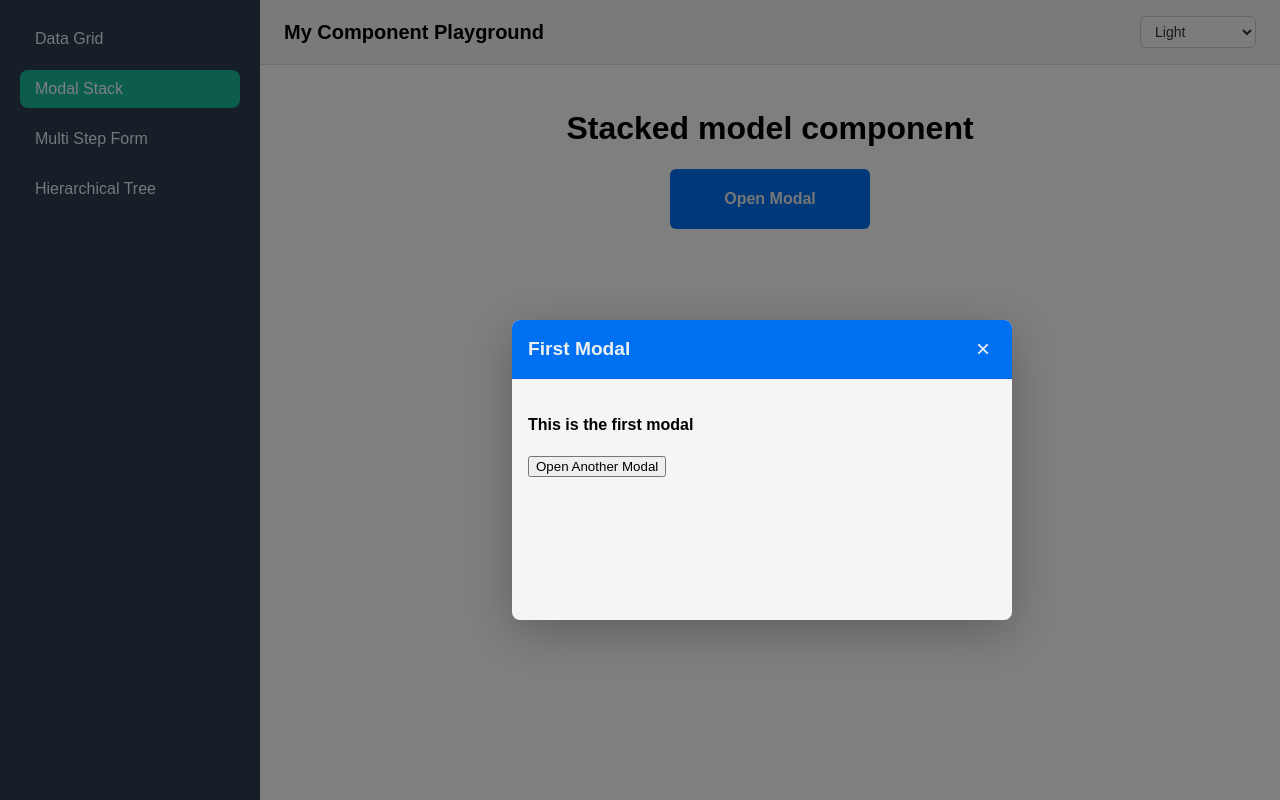
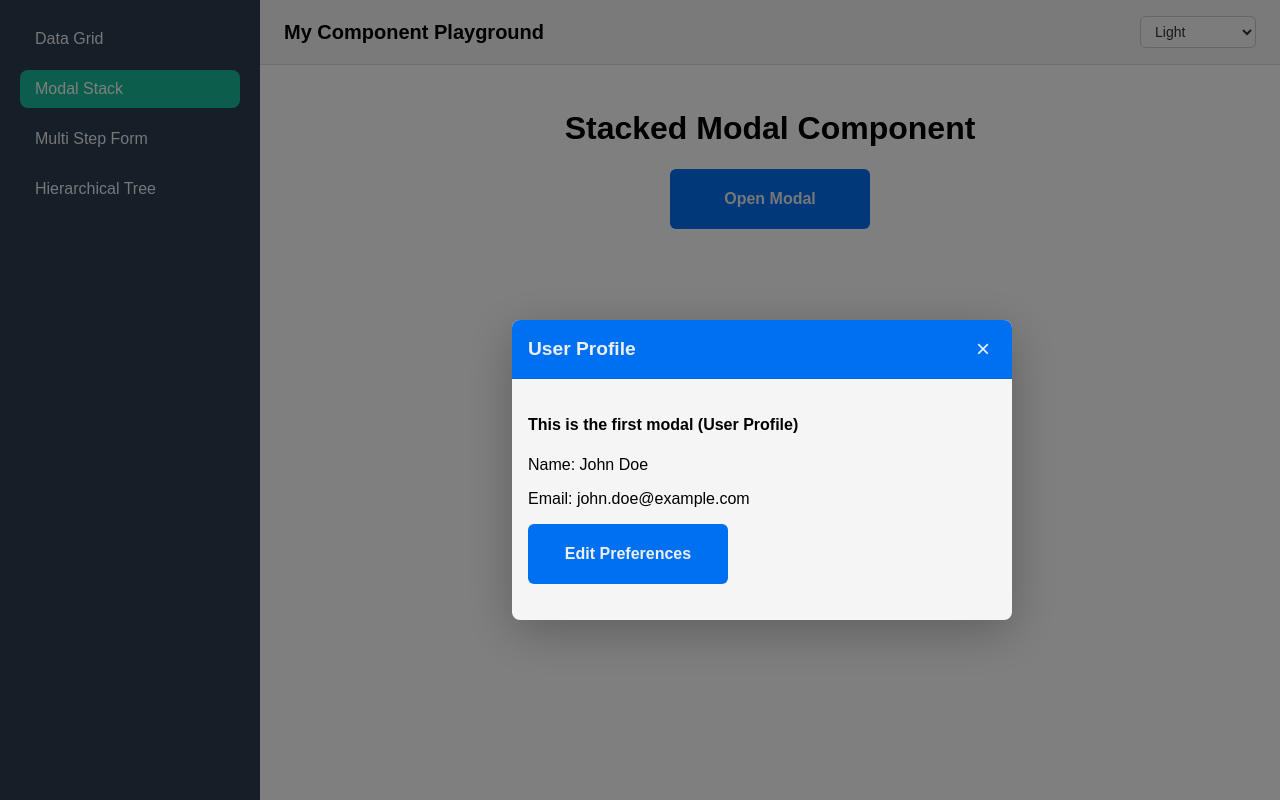
Before and after one commit to sathishnayaka/traya-app, a React app: page /modal-stack in a window 1280 px wide. Both pictures are taken after a click on the button "Open Modal". Built offline with nearby package versions, Linux system fonts and the light colour scheme.

Commit message:
fix: theme colors

```diff
--- a/src/pages/ModalStack.tsx
+++ b/src/pages/ModalStack.tsx
@@ -8,20 +8,65 @@ const ModalStack: React.FC = () => {
   const openFirstModal = () => {
     openModal({
       id: "first",
-      title: "First Modal",
+      title: "User Profile",
       children: (
         <div>
-          <h4>This is the first modal</h4>
+          <h4>This is the first modal (User Profile)</h4>
+          <p>Name: John Doe</p>
+          <p>Email: john.doe@example.com</p>
           <button
+            className="open-modal-button"
             onClick={() =>
               openModal({
                 id: "second",
-                title: "Second Modal",
-                children: <p>This is the second stacked modal</p>,
+                title: "Edit Preferences",
+                children: (
+                  <div>
+                    <h4>Second Modal - Edit Preferences</h4>
+                    <p>Theme: Dark Mode</p>
+                    <p>Notifications: Enabled</p>
+                    <button
+                      className="open-modal-button"
+                      onClick={() =>
+                        openModal({
+                          id: "third",
+                          title: "Security Settings",
+                          children: (
+                            <div>
+                              <h4>Third Modal - Security Settings</h4>
+                              <p>2FA: Enabled</p>
+                              <p>Password Last Changed: 2 months ago</p>
+                              <button
+                                className="open-modal-button"
+                                onClick={() =>
+                                  openModal({
+                                    id: "fourth",
+                                    title: "Confirm Changes",
+                                    children: (
+                                      <div>
+                                        <h4>Final Modal - Confirm Changes</h4>
+                                        <p>Please confirm your updated settings before saving.</p>
+                                        <button className="open-modal-button">Confirm</button>
+                                      </div>
+                                    ),
                                   })
                                 }
                               >
-            Open Another Modal
+                                Proceed to Confirmation
+                              </button>
+                            </div>
+                          ),
+                        })
+                      }
+                    >
+                      Go to Security Settings
+                    </button>
+                  </div>
+                ),
+              })
+            }
+          >
+            Edit Preferences
           </button>
         </div>
       ),
@@ -31,13 +76,10 @@ const ModalStack: React.FC = () => {
   return (
     <div className="modal-page-container">
       <div>
-         <h1>Stacked model component</h1>
+        <h1>Stacked Modal Component</h1>
       </div>
       <div>
-        <button
-        onClick={openFirstModal}
-        className="open-modal-button"
-      >
+        <button onClick={openFirstModal} className="open-modal-button">
           Open Modal
         </button>
         {renderedModals}
```
Also changed, not shown: src/utils/virtualScroll.ts (deleted). Lines whose indentation alone changed are shown as unchanged.
